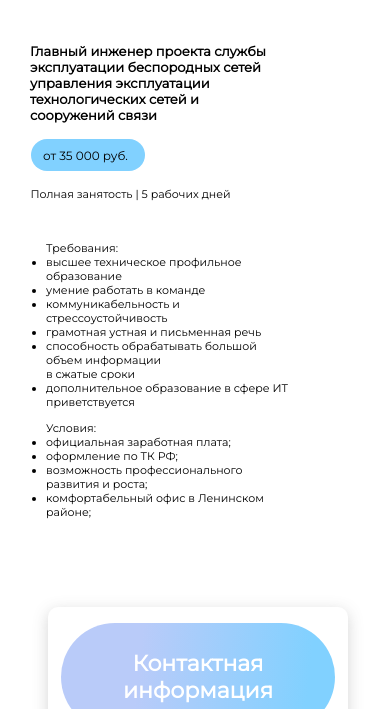
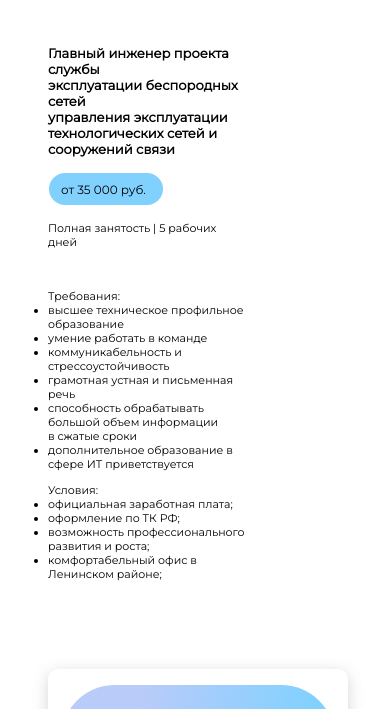
Before and after one commit to NastyaTershukova/nastya, a plain HTML site: page work1.html in a window 390 px wide. Shown: the part 103-812 px from the top of the page. Drawn offline with nearby package versions, Linux system fonts and the light colour scheme.

Commit message:
Add files via upload

```diff
--- a/css/media.css
+++ b/css/media.css
@@ -92,6 +92,9 @@
     .header_burger:after {
         bottom: 0;
     }
+    .header_burger.active {
+        background: none;
+    }
     .header_burger.active span{
         transform: scale(0);
     }
@@ -102,9 +105,6 @@
     .header_burger.active:after {
         transform: rotate(-45deg);
         bottom: 9px;
-    }
-    .header_burger.active {
-        background: none;
     }
     .menu {
         display: initial;
@@ -255,12 +255,19 @@
         flex-direction: column;
     }
     /*главный инженер*/
+    /*.work_wrap {
+        display: flex;
+        flex-direction: column;
+    }
     .page-work1 {
-        margin-top: 46px;
-    }
+        padding-left: 32px;
+        margin: 48px auto 0 auto;
+    }*/
     .descriptionPart {
-        margin-left: -190px;
-        width: 100%;
+        display: flex;
+        flex-direction: column;
+        margin: 48px auto 0 -48px;
+        width: 200px;
      }
     .rabota {
         display: none;
@@ -270,20 +277,20 @@
     }
     .days {
         font-size: 11px;
-        margin-left: -35px;
+
     }
     .description1, .description2 {
         font-size: 11px;
-        margin-left: 45px;
     }
     .block {
         width: 114px;
         height: 32px;
-        margin-left: -120px;
+        margin-left: -84px;
+
     }
+
     .contact_info {
         font-style: normal;
-        font-weight: 700;
         font-size: 22px;
         text-align: center;
         color: #ffffff;
@@ -293,8 +300,8 @@
     font-size: 12px;
     }
     .contact_block {
+        margin-bottom: 32px;
         margin-left: -90px;
-        margin-bottom: 32px;
     }
 
     #rabota_mobile {
```
